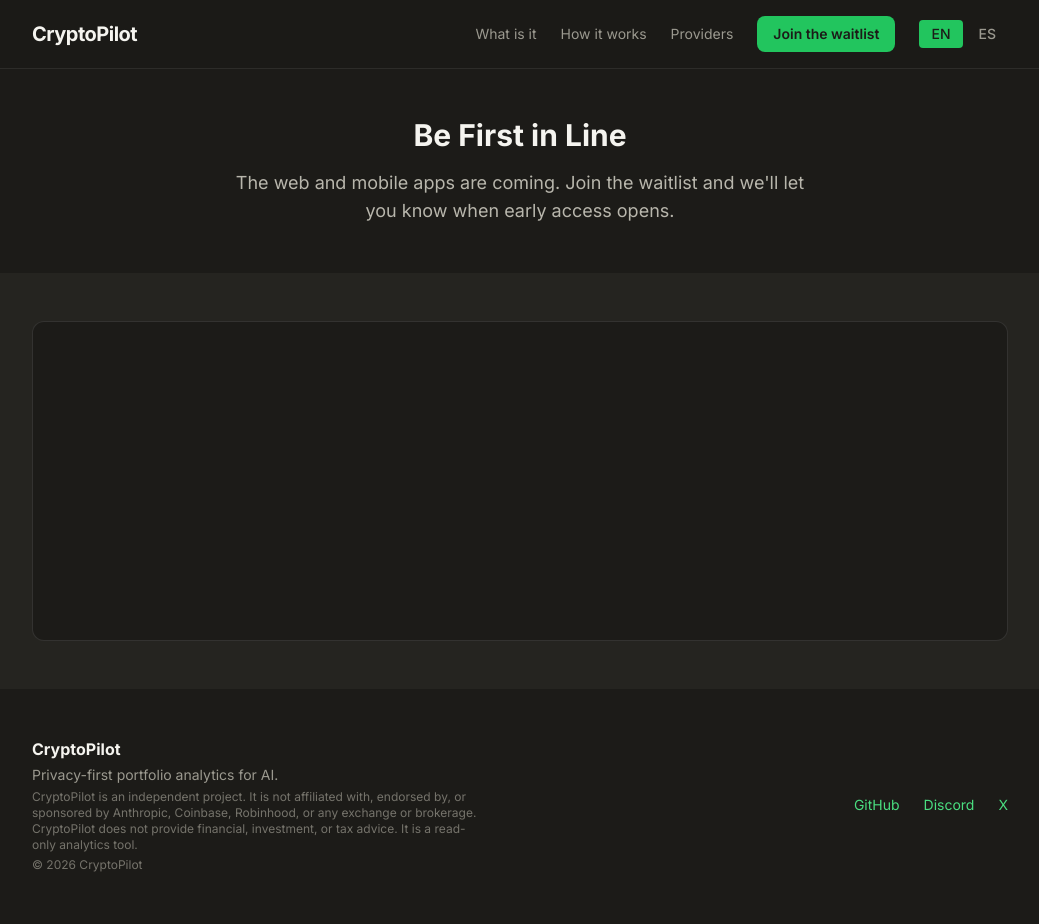
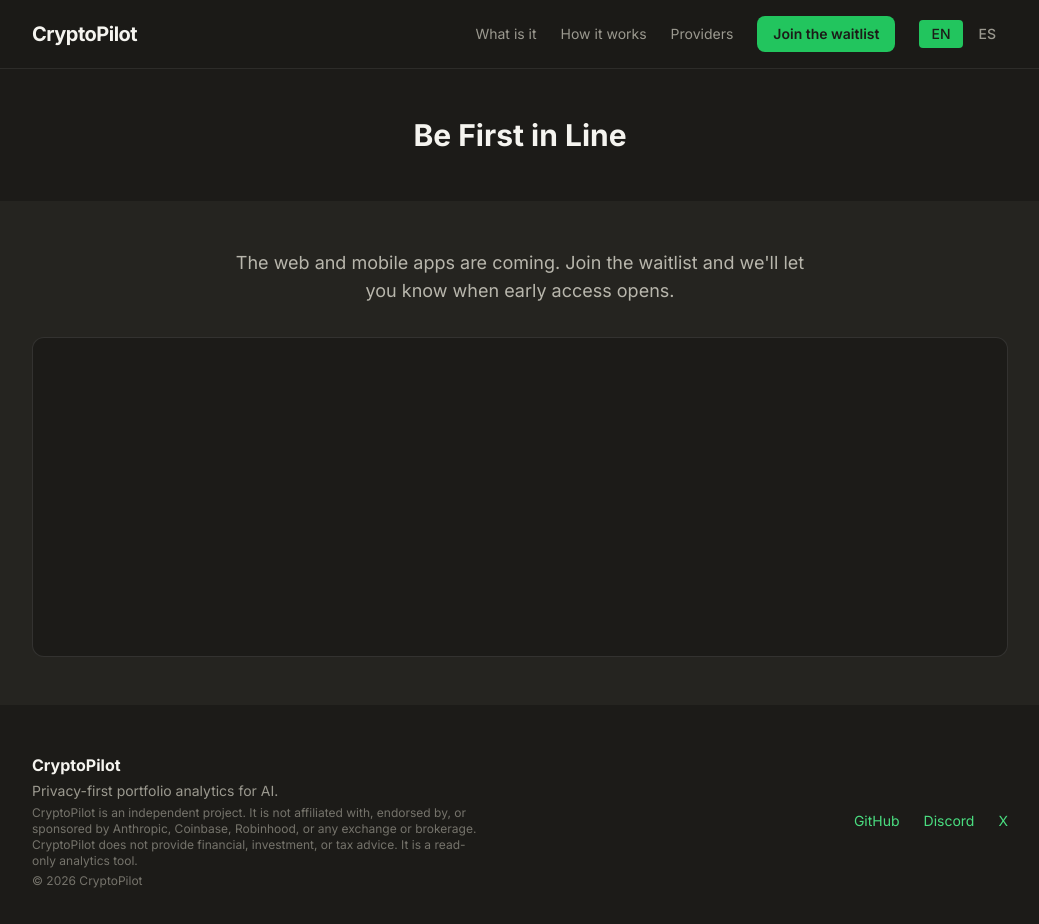
Before and after one commit to cryptopilot-tools/website, a Next.js app: page /waitlist in a window 1280 px wide. Shown: the top 924 px of the page, without its empty margins (120-1159 px from the left). Built offline with nearby package versions, Linux system fonts and the light colour scheme.

Commit message:
Enforce identical Zone 1 height across all pages
Trim /providers and /waitlist dark top section to title only.
All page content (badges, pills, subtitle, form) moves to the
lighter flex-1 Zone 2 so the three background zones are
proportionally identical on every page.

```diff
--- a/app/providers/page.tsx
+++ b/app/providers/page.tsx
@@ -10,12 +10,21 @@
   return (
     <main className="flex-1 flex flex-col bg-[#1C1B18] text-[#F5F4EF]">
 
-      {/* Section 1 — title + available now, dark */}
+      {/* Section 1 — title only, dark */}
       <section className="py-12 bg-[#1C1B18]">
         <div className="max-w-5xl mx-auto px-6 text-center">
-          <h2 className="text-3xl font-bold mb-8 text-[#F5F4EF]">
+          <h2 className="text-3xl font-bold text-[#F5F4EF]">
             {t.providers.title}
           </h2>
+        </div>
+      </section>
+
+      {/* Section 2 — all providers content, lighter, fills remaining viewport */}
+      <section className="flex-1 py-12 bg-[#252420]">
+        <div className="max-w-5xl mx-auto px-6 text-center">
+
+          {/* Available now */}
+          <div className="mb-8">
             <span
               className="inline-block mb-4 px-3 py-1 rounded-full text-sm font-medium"
               style={{ background: "rgba(34,197,94,0.15)", color: "#86EFAC" }}
@@ -40,19 +49,16 @@
               ))}
             </div>
           </div>
-      </section>
 
-      {/* Section 2 — coming soon + rest, lighter, fills remaining viewport */}
-      <section className="flex-1 py-12 bg-[#252420]">
-        <div className="max-w-5xl mx-auto px-6 text-center">
-
+          {/* Coming soon */}
+          <div className="mb-8">
             <span
               className="inline-block mb-4 px-3 py-1 rounded-full text-sm font-medium"
               style={{ background: "rgba(255,255,255,0.07)", color: "#9B998F" }}
             >
               {t.providers.soonLabel}
             </span>
-          <div className="flex flex-wrap justify-center gap-[10px] mb-8">
+            <div className="flex flex-wrap justify-center gap-[10px]">
               {PROVIDERS_SOON.map((name) => (
                 <span
                   key={name}
@@ -68,6 +74,7 @@
                   {name}
                 </span>
               ))}
+            </div>
           </div>
 
           <p
--- a/app/waitlist/page.tsx
+++ b/app/waitlist/page.tsx
@@ -23,24 +23,24 @@
   return (
     <main className="flex-1 flex flex-col bg-[#1C1B18] text-[#F5F4EF]">
 
-      {/* Section 1 — title + subtitle, dark */}
+      {/* Section 1 — title only, dark */}
       <section className="py-12 bg-[#1C1B18]">
         <div className="max-w-5xl mx-auto px-6 text-center">
           <h2 className="text-3xl font-bold text-[#F5F4EF]">
             {t.waitlist.title}
           </h2>
+        </div>
+      </section>
+
+      {/* Section 2 — subtitle + form, lighter, fills remaining viewport */}
+      <section className="flex-1 py-12 bg-[#252420]">
+        <div className="max-w-5xl mx-auto px-6">
           <p
-            className="text-lg max-w-xl mx-auto mt-4"
+            className="text-lg max-w-xl mx-auto mb-8 text-center"
             style={{ color: "#B8B6AC" }}
           >
             {t.waitlist.body}
           </p>
-        </div>
-      </section>
-
-      {/* Section 2 — form container, lighter, fills remaining viewport */}
-      <section className="flex-1 py-12 bg-[#252420]">
-        <div className="max-w-5xl mx-auto px-6">
           <div
             style={{
               background: "#1C1B18",
```
Lines whose indentation alone changed are shown as unchanged.
